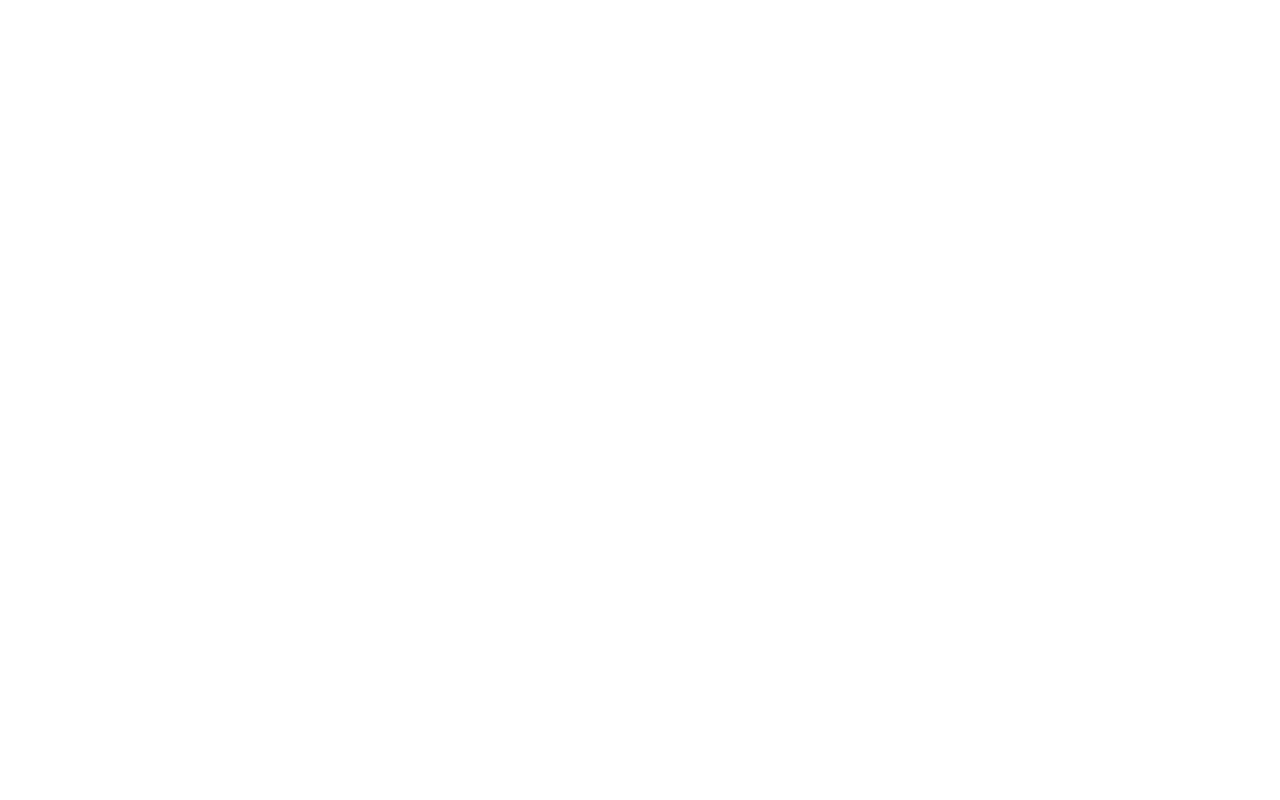
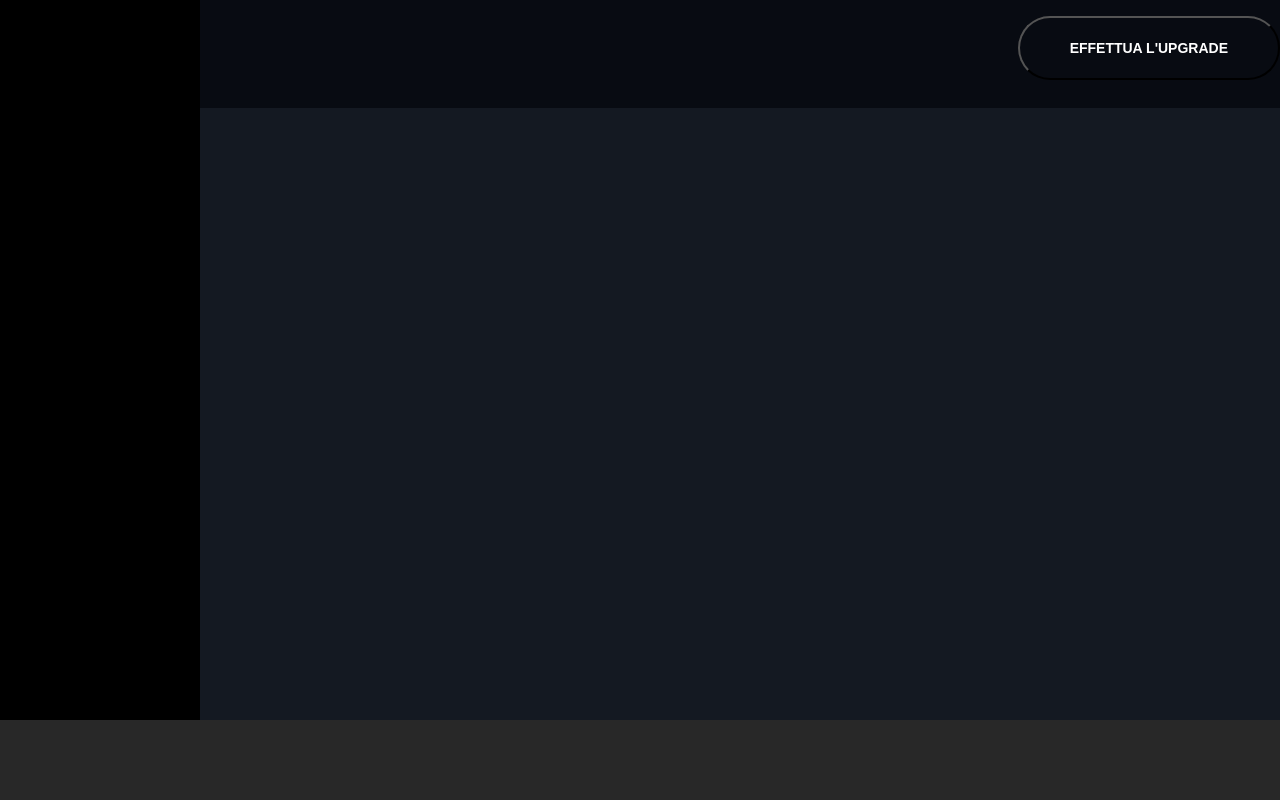
Before and after one commit to DavideLopez/html-css-spotifyweb, a plain HTML site: page index.html in a window 1280 px wide. Drawn offline with Linux system fonts and the light colour scheme.

Commit message:
layout creato

```diff
--- a/index.html
+++ b/index.html
@@ -5,9 +5,25 @@
     <meta http-equiv="X-UA-Compatible" content="IE=edge">
     <meta name="viewport" content="width=device-width, initial-scale=1.0">
     <link rel="stylesheet" href="style.css">
-    <title>html-css-spotifyweb</title>
+    <title>spotifyweb</title>
 </head>
 <body>
 
+    <div class="container">
+        <div class="box">
+            <header class="nav-bar">
+
+            </header>
+            <main class="main-container">
+                <div class="upgrade-bar">
+                    <button class="upgrade-button"><a href="#"> EFFETTUA L'UPGRADE</a></button>
+                </div>
+
+            </main>
+        </div>
+        <aside class="toolbar-multimedia">
+        </aside>
+    </div>
+
 </body>
 </html>
--- a/style.css
+++ b/style.css
@@ -3,3 +3,62 @@
     padding: 0;
     box-sizing: border-box;
 }
+
+img{
+    width: 100%;
+}
+
+a {
+    text-decoration: none;
+}
+
+:root{
+    --greytxt:#7D7F84;
+}
+
+/* REGOLE LAYOUT */
+
+.container {
+    display: flex;
+    flex-direction: column;
+    height: 100vh;
+}
+
+.box {
+    flex-grow: 1;
+    background-color: #141922;
+    display: flex;
+}
+
+.toolbar-multimedia {
+    min-height: 5rem;
+    background-color: #282828;
+}
+
+.nav-bar {
+    width: 200px;
+    background-color: black;
+}
+
+.main-container {
+    flex-grow: 1;
+}
+
+.upgrade-bar {
+    padding: 1rem 0 1.75rem 0;
+    background-color: #080b12;
+    text-align: right;
+}
+
+.upgrade-button {
+    line-height: 60px;
+    font-size: 14px;
+    font-weight: bold;
+    padding: 0 50px;
+    border-radius: 50px;
+    background-color: #080B12;
+}
+
+.upgrade-button a{
+    color: white;
+}
```
